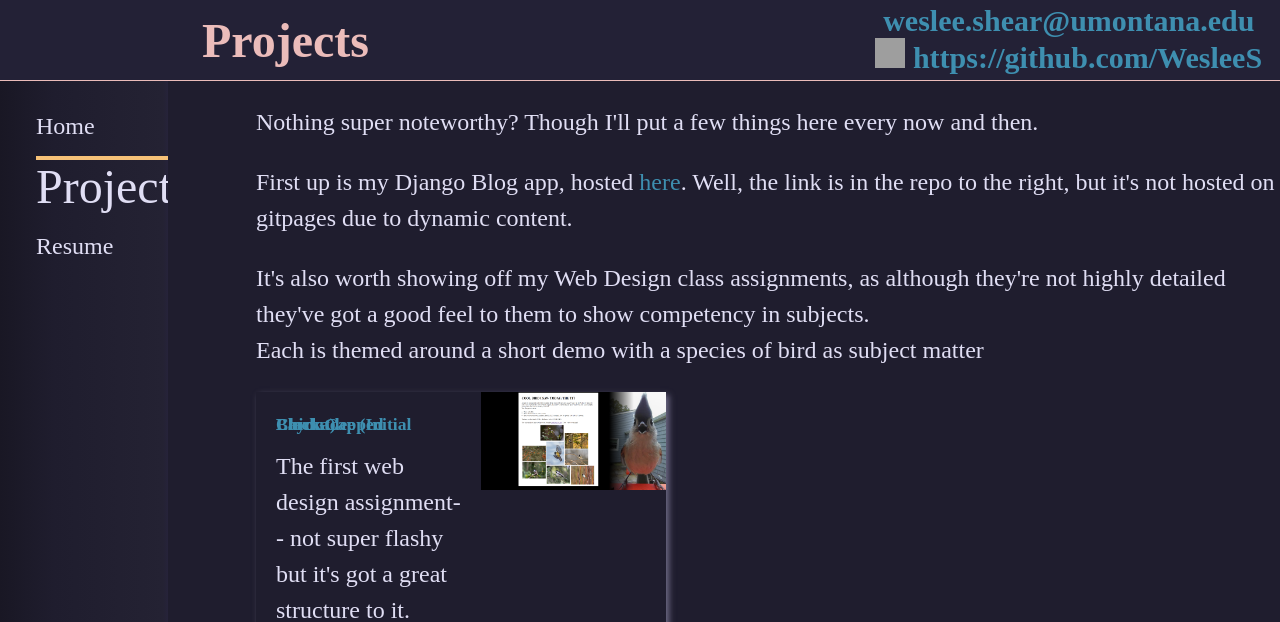
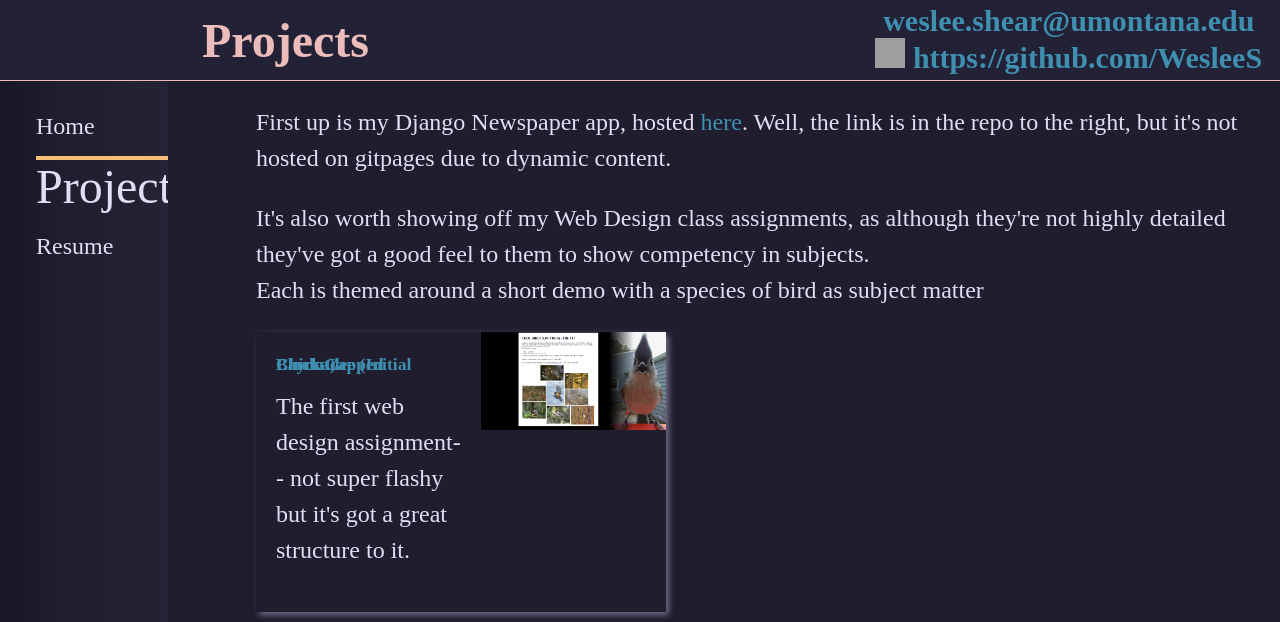
Before and after one commit to WesleeS/djangoPortfolio, a Django app: page /projects/ in a window 1280 px wide. Shown: the top 622 px of the page. Run offline with Django 4.2, Linux system fonts and the light colour scheme; grey boxes are pictures that could not be loaded.

Commit message:
modifies projects page

```diff
--- a/templates/projects.html
+++ b/templates/projects.html
@@ -11,12 +11,9 @@ Projects
 
     <link rel="stylesheet" href="{% static 'css/projects.css' %}">
 
-    <p>
-    Nothing super noteworthy? Though I'll put a few things here every now and then.
-    </p>
 
     <p>
-        First up is my Django Blog app, hosted <a href="https://github.com/WesleeS/djangoBlog"> here</a>. Well, the link is in the repo to the right, but it's not hosted on gitpages due to dynamic content.
+        First up is my Django Newspaper app, hosted <a href="https://github.com/WesleeS/djangoNewspaper"> here</a>. Well, the link is in the repo to the right, but it's not hosted on gitpages due to dynamic content.
     </p>
 
     <p>
```
